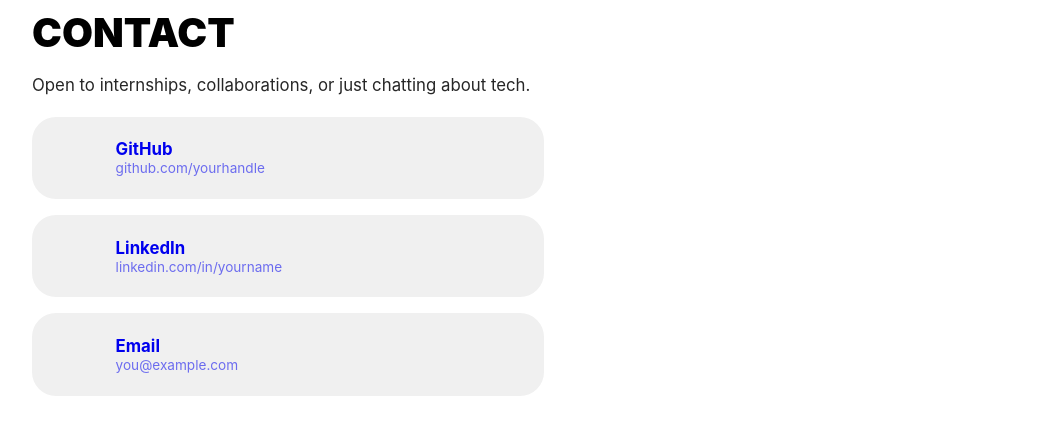
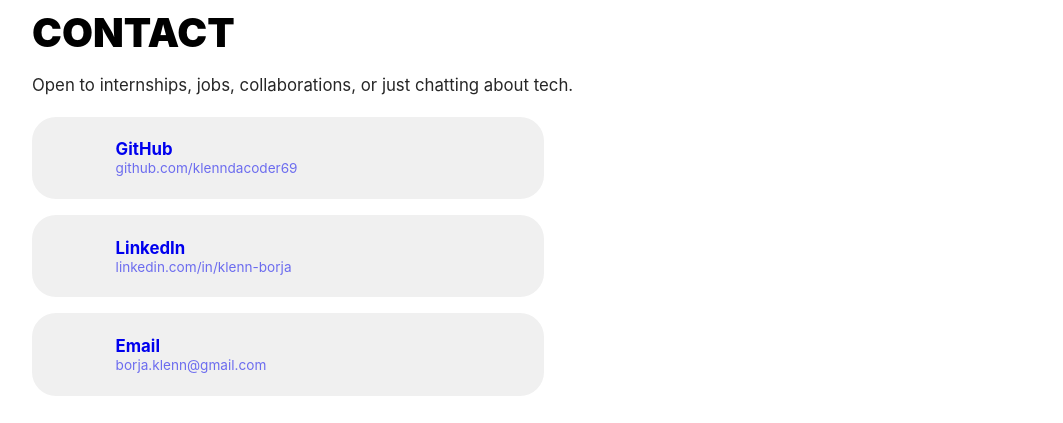
Before and after one commit to klenndacoder69/kvborja-portfolio, a SvelteKit app: page /contact in a window 1280 px wide. Shown: the part 167-590 px from the top of the page, without its empty margins (108-1171 px from the left). Built offline with nearby package versions, Linux system fonts and the light colour scheme; some icons are missing.

Commit message:
initialized some information fields

```diff
--- a/src/routes/about/+page.svelte
+++ b/src/routes/about/+page.svelte
@@ -12,7 +12,7 @@
   <p class="lead">
     I'm Klenn Jakek Borja — a CS student who got hooked on programming by wondering
     how things work under the hood. That curiosity has never really left.
-    Outside of code I enjoy gaming, open-source tinkering, and Linux rabbit holes.
+    Outside of code I enjoy gaming, open-source tinkering, network homelabbing, and Linux rabbit holes.
   </p>
 
   <div class="section-gap">
--- a/src/routes/contact/+page.svelte
+++ b/src/routes/contact/+page.svelte
@@ -2,9 +2,9 @@
   import Icon from "@iconify/svelte";
 
   const links = [
-    { icon: 'tabler:brand-github',   label: 'GitHub',   url: 'https://github.com/',    hint: 'github.com/yourhandle' },
-    { icon: 'tabler:brand-linkedin', label: 'LinkedIn', url: 'https://linkedin.com/',  hint: 'linkedin.com/in/yourname' },
-    { icon: 'tabler:mail',           label: 'Email',    url: 'mailto:you@example.com', hint: 'you@example.com' },
+    { icon: 'tabler:brand-github',   label: 'GitHub',   url: 'https://github.com/klenndacoder69',    hint: 'github.com/klenndacoder69' },
+    { icon: 'tabler:brand-linkedin', label: 'LinkedIn', url: 'https://linkedin.com/klenn-borja',  hint: 'linkedin.com/in/klenn-borja' },
+    { icon: 'tabler:mail',           label: 'Email',    url: 'mailto:borja.klenn@gmail.com', hint: 'borja.klenn@gmail.com' },
   ];
 </script>
 
@@ -16,7 +16,7 @@
   <div>
     <h1>Contact</h1>
     <p class="lead" style="margin-top:0.75em;">
-      Open to internships, collaborations, or just chatting about tech.
+      Open to internships, jobs, collaborations, or just chatting about tech.
     </p>
   </div>
 
--- a/src/routes/home/+page.svelte
+++ b/src/routes/home/+page.svelte
@@ -34,7 +34,7 @@
   <div class="section-gap">
     <h2>Stack</h2>
     <div class="tags stagger" style="margin-top: 0.75em;">
-      {#each ['SvelteKit', 'TypeScript', 'JavaScript', 'Python', 'Java', 'C', 'HTML/CSS', 'Git', 'Linux', 'Node.js', 'SQL'] as skill}
+      {#each ['SvelteKit', 'TypeScript', 'JavaScript', 'Python', 'Java', 'C', 'C++', 'HTML/CSS', 'Git', 'Linux', 'Node.js', 'SQL'] as skill}
         <span class="tag">{skill}</span>
       {/each}
     </div>
--- a/src/routes/projects/+page.svelte
+++ b/src/routes/projects/+page.svelte
@@ -42,7 +42,7 @@
     <h1>Projects</h1>
     <p class="lead" style="margin-top:0.75em;">
       Things I've built. More on
-      <a href="https://github.com/" target="_blank" rel="noopener">GitHub</a>.
+      <a href="https://github.com/klenndacoder69" target="_blank" rel="noopener">GitHub</a>.
     </p>
   </div>
 
```
